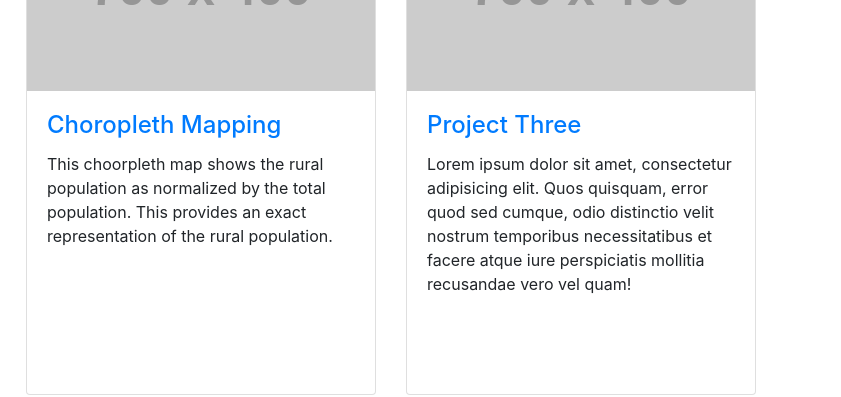
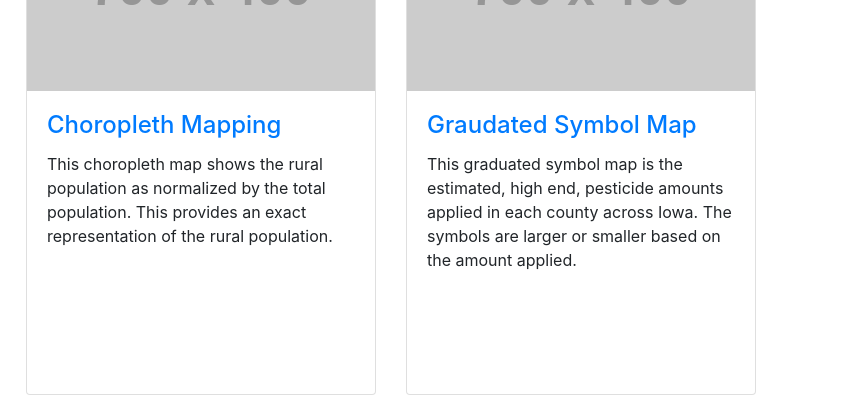
Before and after one commit to geog3540/brennsmith, a website: page index.html in a window 1280 px wide. Shown: the part 261-658 px from the top of the page, 439-1280 px from the left. Drawn offline with Linux system fonts and the light colour scheme; placeholder pictures from the web are drawn by us.

Commit message:
projectlinks

```diff
--- a/index.html
+++ b/index.html
@@ -80,7 +80,7 @@
                 <a href="https://observablehq.com/d/95bfe2e14fa69b99" target="_blank">
                   Choropleth Mapping</a>
               </h4>
-              <p class="card-text">This choorpleth map shows the rural population as normalized by the total population. This provides an exact representation of the rural population.</p>
+              <p class="card-text">This choropleth map shows the rural population as normalized by the total population. This provides an exact representation of the rural population.</p>
             </div>
           </div>
         </div>
@@ -89,9 +89,10 @@
             <a href="#"><img class="card-img-top" src="http://placehold.it/700x400" alt=""></a>
             <div class="card-body">
               <h4 class="card-title">
-                <a href="#">Project Three</a>
+                <a href="https://observablehq.com/d/04a9efdae5f84b11" target="_blank">
+                  Graudated Symbol Map</a>
               </h4>
-              <p class="card-text">Lorem ipsum dolor sit amet, consectetur adipisicing elit. Quos quisquam, error quod sed cumque, odio distinctio velit nostrum temporibus necessitatibus et facere atque iure perspiciatis mollitia recusandae vero vel quam!</p>
+              <p class="card-text">This graduated symbol map is the estimated, high end, pesticide amounts applied in each county across Iowa. The symbols are larger or smaller based on the amount applied.</p>
             </div>
           </div>
         </div>
```
